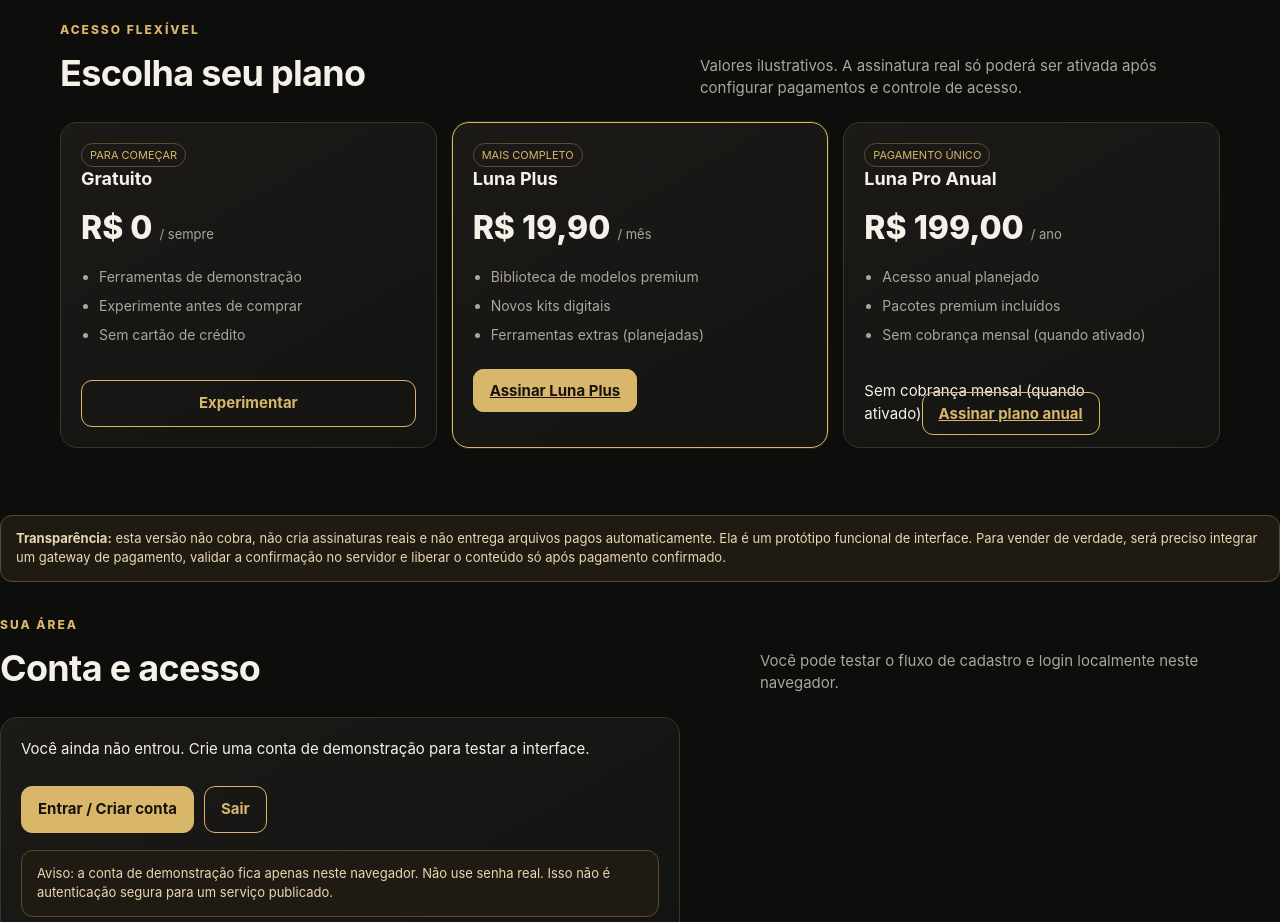
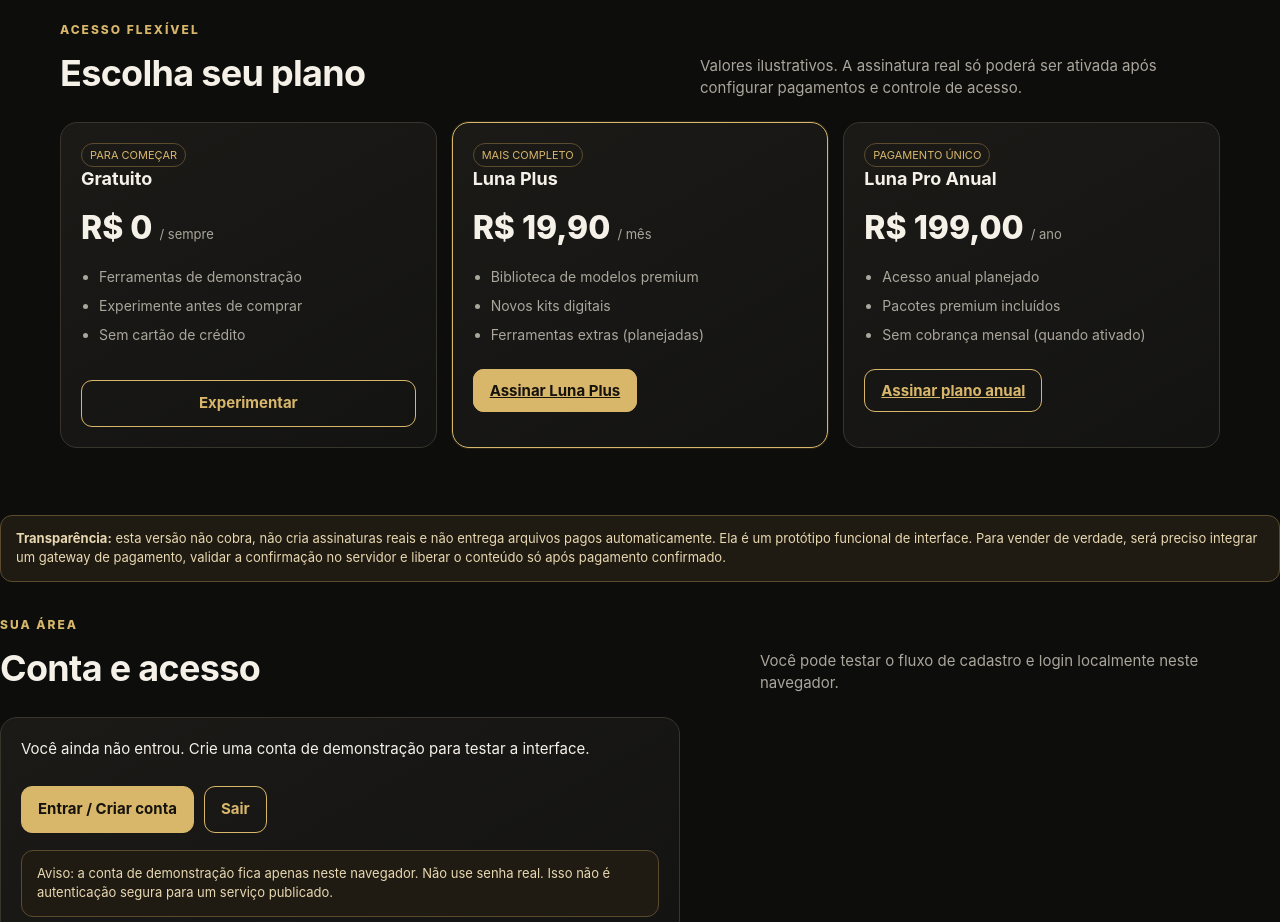
Before and after one commit to josianenaiara72-collab/luna-estudio, a plain HTML site: page index.html in a window 1280 px wide. Shown: the part 1760-2682 px from the top of the page. Drawn offline with Linux system fonts and the light colour scheme.

Commit message:
Update index.html

```diff
--- a/index.html
+++ b/index.html
@@ -96,7 +96,7 @@ footer{border-top:1px solid var(--line);padding:28px 0 40px;color:var(--muted);f
     <div class="pricing">
       <article class="card plan"><span class="pill">PARA COMEÇAR</span><h3>Gratuito</h3><div class="amount">R$ 0 <small>/ sempre</small></div><ul><li>Ferramentas de demonstração</li><li>Experimente antes de comprar</li><li>Sem cartão de crédito</li></ul><button class="btn secondary" onclick="go('ferramentas')">Experimentar</button></article>
       <article class="card plan featured"><span class="pill">MAIS COMPLETO</span><h3>Luna Plus</h3><div class="amount">R$ 19,90 <small>/ mês</small></div><ul><li>Biblioteca de modelos premium</li><li>Novos kits digitais</li><li>Ferramentas extras (planejadas)</li></ul><a class="btn" href="https://mpago.li/1BMXNAx" target="_blank" rel="noopener">Assinar Luna Plus</a></article>
-      <article class="card plan"><span class="pill">PAGAMENTO ÚNICO</span><h3>Luna Pro Anual</h3><div class="amount">R$ 199,00 <small>/ ano</small></div><ul><li>Acesso anual planejado</li><li>Pacotes premium incluídos</li><li>Sem cobrança mensal (quando ativado)</li></ul>Sem cobrança mensal (quando ativado)</li></ul><a class="btn secondary" href="https://mpago.li/1XYYAqQ" target="_blank" rel="noopener">Assinar plano anual</a></article></div>
+      <article class="card plan"><span class="pill">PAGAMENTO ÚNICO</span><h3>Luna Pro Anual</h3><div class="amount">R$ 199,00 <small>/ ano</small></div><ul><li>Acesso anual planejado</li><li>Pacotes premium incluídos</li><li>Sem cobrança mensal (quando ativado)</li></ul><a class="btn secondary" href="https://mpago.li/1XYYAqQ" target="_blank" rel="noopener">Assinar plano anual</a></article></div>
     </div>
     <div class="notice"><b>Transparência:</b> esta versão não cobra, não cria assinaturas reais e não entrega arquivos pagos automaticamente. Ela é um protótipo funcional de interface. Para vender de verdade, será preciso integrar um gateway de pagamento, validar a confirmação no servidor e liberar o conteúdo só após pagamento confirmado.</div>
   </section>
```
